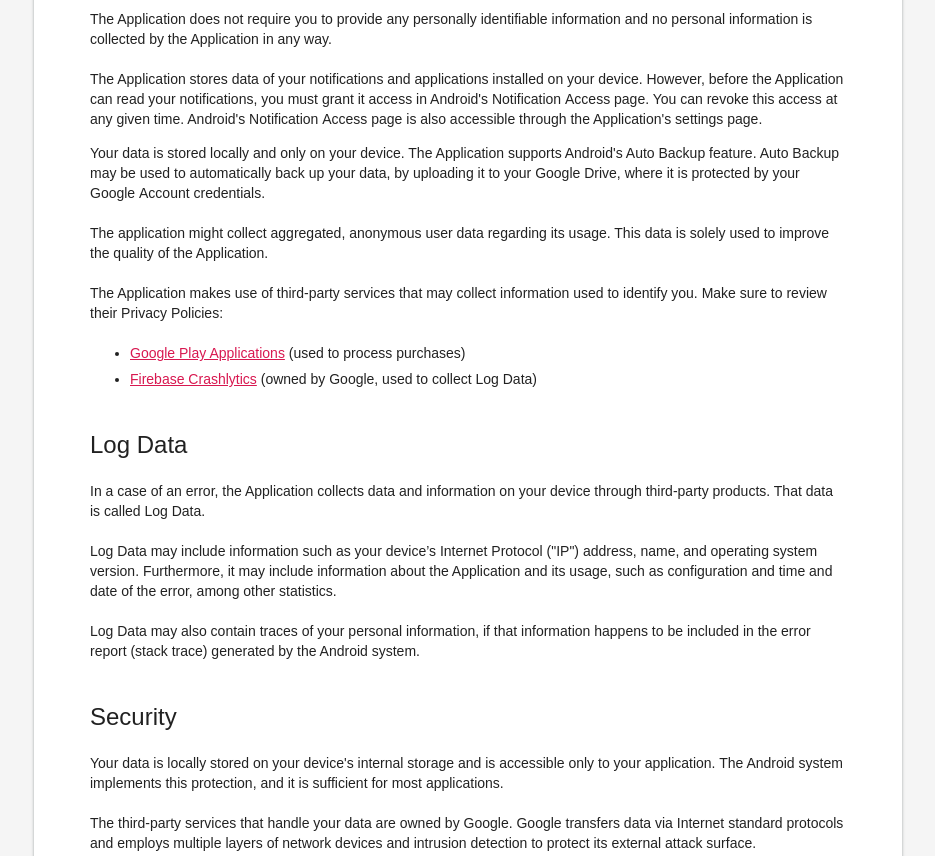
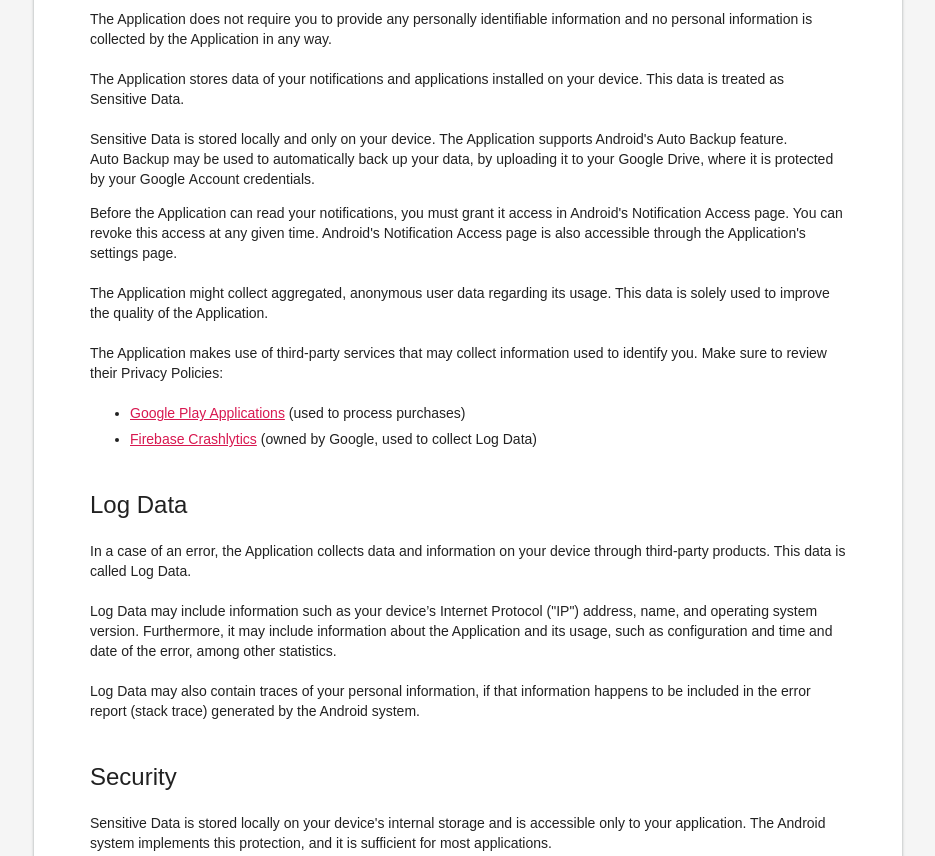
Before and after one commit to Leao/leao-web, a plain HTML site: page nap/privacy/index.html in a window 1280 px wide. Shown: the part 458-1314 px from the top of the page, without its empty margins (172-1107 px from the left). Drawn offline with Linux system fonts and the light colour scheme; a web font is replaced by a local one.

Commit message:
Adds the concept of Sensitive Data

```diff
--- a/nap/privacy/index.html
+++ b/nap/privacy/index.html
@@ -27,7 +27,7 @@
     <div class="container">
         <div class="content shadow-4dp">
             <h1 class="text-display-2 text-color-primary">Nap Privacy Policy</h1>
-            <h5 class="text-subhead no-margin-top text-color-secondary">Effective date: September 5th, 2019</h5>
+            <h5 class="text-subhead no-margin-top text-color-secondary">Effective date: September 10th, 2019</h5>
             <h3 class="text-headline">
                 Nap Application
             </h3>
@@ -47,18 +47,21 @@
                 information is collected by the Application in any way.
             </p>
             <p class="text-body-1">
-                The Application stores data of your notifications and applications installed on your device. However,
-                before the Application can read your notifications, you must grant it access in Android's
-                Notification&nbsp;Access page. You can revoke this access at any given time. Android's
-                Notification&nbsp;Access page is also accessible through the Application's settings page.
+                The Application stores data of your notifications and applications installed on your device. This data
+                is treated as Sensitive&nbsp;Data.
+            </p>
+            <p class="text-body-1">
+                Sensitive&nbsp;Data is stored locally and only on your device. The Application supports Android's
+                Auto&nbsp;Backup feature. Auto&nbsp;Backup may be used to automatically back up your data, by uploading
+                it to your Google&nbsp;Drive, where it is protected by your Google&nbsp;Account credentials.
             </p>
             <p>
-                Your data is stored locally and only on your device. The Application supports Android's Auto&nbsp;Backup
-                feature. Auto&nbsp;Backup may be used to automatically back up your data, by uploading it to your
-                Google&nbsp;Drive, where it is protected by your Google&nbsp;Account credentials.
+                Before the Application can read your notifications, you must grant it access in Android's
+                Notification&nbsp;Access page. You can revoke this access at any given time. Android's Notification&nbsp;Access
+                page is also accessible through the Application's settings page.
             </p>
             <p class="text-body-1">
-                The application might collect aggregated, anonymous user data regarding its usage. This data is solely
+                The Application might collect aggregated, anonymous user data regarding its usage. This data is solely
                 used to improve the quality of the Application.
             </p>
             <div>
@@ -73,31 +76,31 @@
                     </li>
                     <li class="text-body-1">
                         <a href="https://firebase.google.com/support/privacy" target="_blank">
-                            Firebase Crashlytics</a> (owned by Google, used to collect Log Data)
+                            Firebase Crashlytics</a> (owned by Google, used to collect Log&nbsp;Data)
                     </li>
                 </ul>
             </div>
             <h3 class="text-headline">
-                Log Data
+                Log&nbsp;Data
             </h3>
             <p class="text-body-1">
                 In a case of an error, the Application collects data and information on your device through third-party
-                products. That data is called Log Data.
+                products. This data is called Log&nbsp;Data.
             </p>
             <p class="text-body-1">
-                Log Data may include information such as your device’s Internet Protocol ("IP") address, name, and
+                Log&nbsp;Data may include information such as your device’s Internet Protocol ("IP") address, name, and
                 operating system version. Furthermore, it may include information about the Application and its usage,
                 such as configuration and time and date of the error, among other statistics.
             </p>
             <p class="text-body-1">
-                Log Data may also contain traces of your personal information, if that information happens to be
+                Log&nbsp;Data may also contain traces of your personal information, if that information happens to be
                 included in the error report (stack trace) generated by the Android system.
             </p>
             <h3 class="text-headline">
                 Security
             </h3>
             <p class="text-body-1">
-                Your data is locally stored on your device's internal storage and is accessible only to your
+                Sensitive&nbsp;Data is stored locally on your device's internal storage and is accessible only to your
                 application. The Android system implements this protection, and it is sufficient for most applications.
             </p>
             <p class="text-body-1">
```
